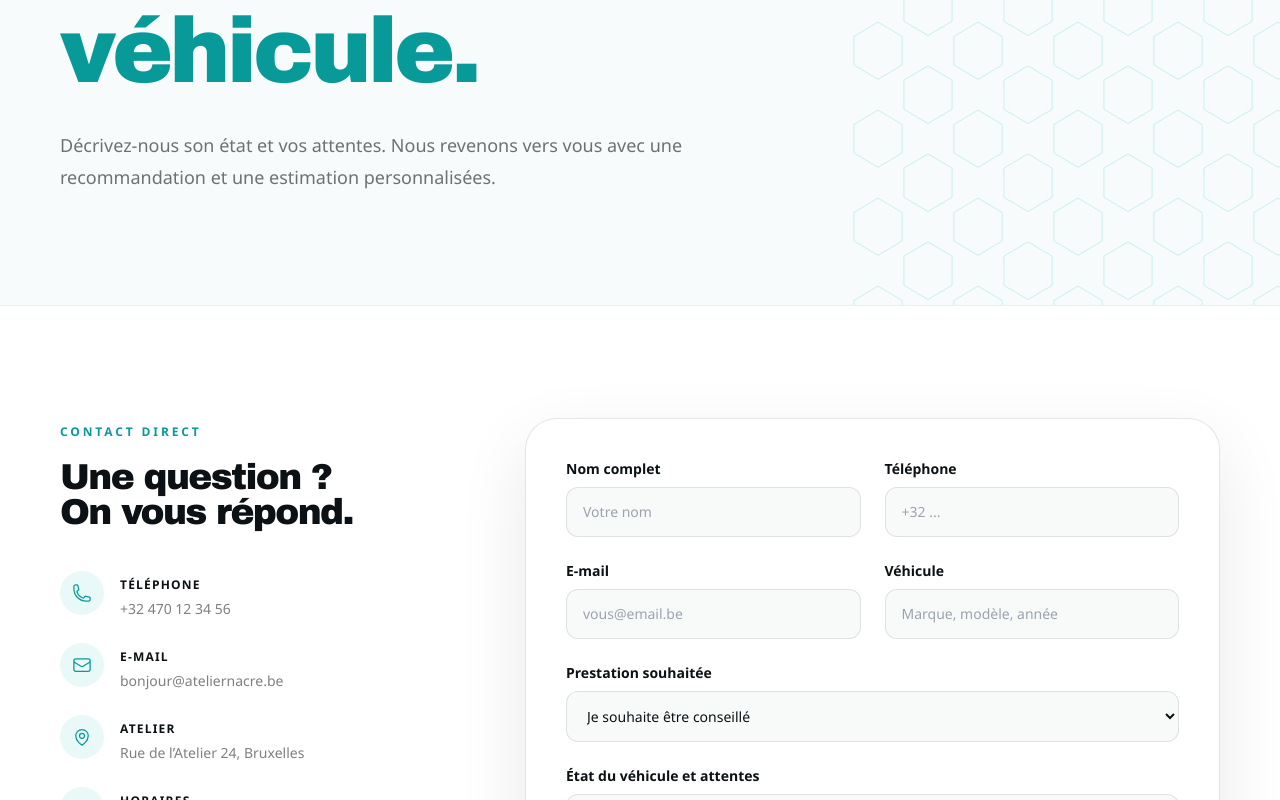
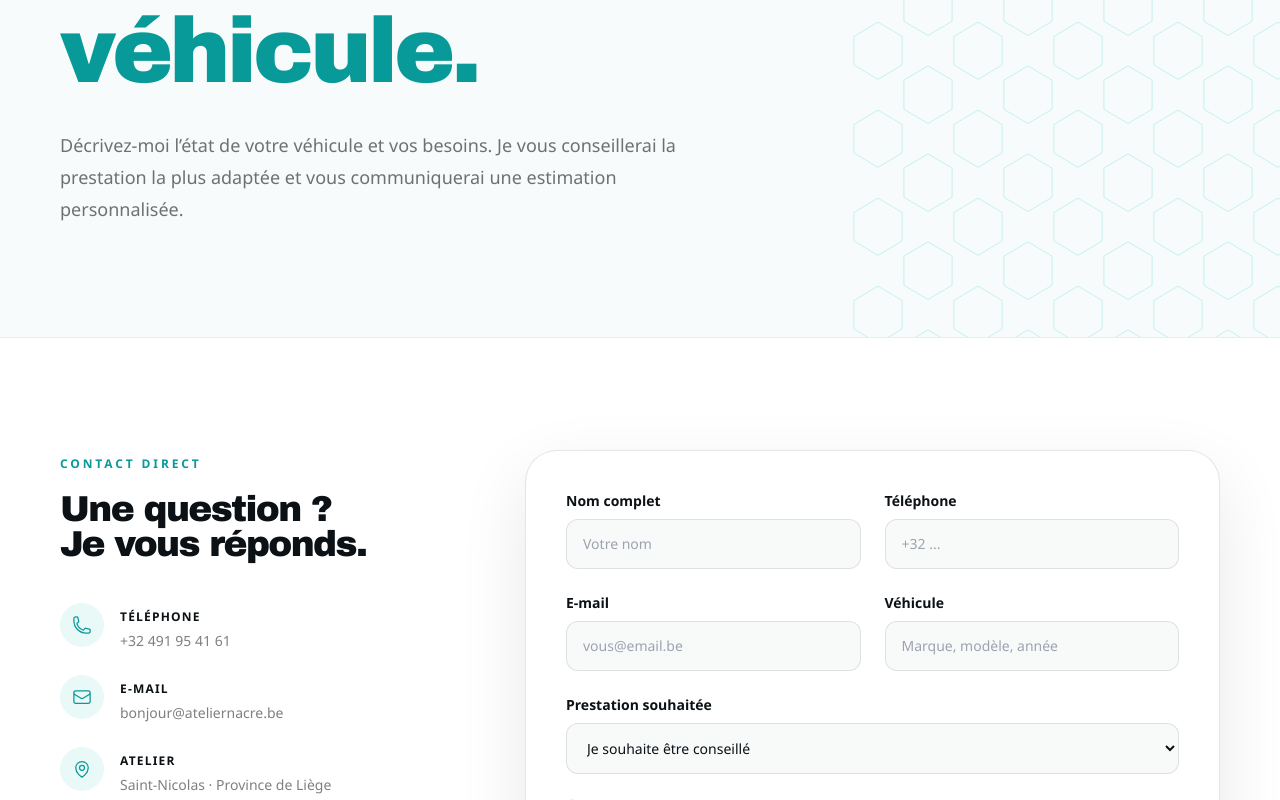
Before and after one commit to ovo-thom/auto-detailing, a Next.js app: page /contact in a window 1280 px wide. Shown: the part 320-1120 px from the top of the page. Built offline with nearby package versions, Linux system fonts and the light colour scheme.

Commit message:
feat(contact): extract contact data and add WhatsApp integration

```diff
--- a/app/contact/page.tsx
+++ b/app/contact/page.tsx
@@ -1,18 +1,15 @@
 import PageHero from "@/components/ui/PageHero";
-import {
-  MapPinIcon,
-  PhoneIcon,
-  EnvelopeIcon,
-  ClockIcon,
-} from "@heroicons/react/24/outline";
+import { MapPinIcon } from "@heroicons/react/24/outline";
+import { contactInfos, serviceOptions, whatsappUrl } from "@/lib/contactData";
+
 export default function Contact() {
   return (
     <>
       <PageHero
-        index="03"
+        eyebrow="contact"
         title="Parlons de"
         accent="votre véhicule."
-        text="Décrivez-nous son état et vos attentes. Nous revenons vers vous avec une recommandation et une estimation personnalisées."
+        text="Décrivez-moi l’état de votre véhicule et vos besoins. Je vous conseillerai la prestation la plus adaptée et vous communiquerai une estimation personnalisée."
       />
       <section className="section-pad">
         <div className="container-site grid gap-12 lg:grid-cols-[.75fr_1.25fr]">
@@ -20,28 +17,27 @@ export default function Contact() {
             <p className="eyebrow">Contact direct</p>
             <h2 className="display text-4xl">
               Une question ?<br />
-              On vous répond.
+              Je vous réponds.
             </h2>
             <div className="mt-10 space-y-6">
-              {[
-                [PhoneIcon, "Téléphone", "+32 470 12 34 56"],
-                [EnvelopeIcon, "E-mail", "bonjour@ateliernacre.be"],
-                [MapPinIcon, "Atelier", "Rue de l’Atelier 24, Bruxelles"],
-                [ClockIcon, "Horaires", "Lun–Sam · 08:30–18:30"],
-              ].map(([Icon, l, v]: any) => (
-                <div key={l} className="flex gap-4">
+              {contactInfos.map(({ icon: Icon, label, value }) => (
+                <div key={label} className="flex gap-4">
                   <span className="grid h-11 w-11 shrink-0 place-items-center rounded-full bg-mist">
                     <Icon className="h-5 w-5 text-aqua-dark" />
                   </span>
+
                   <div>
-                    <b className="text-xs uppercase tracking-widest">{l}</b>
-                    <p className="mt-1 text-sm text-black/50">{v}</p>
+                    <b className="text-xs uppercase tracking-widest">{label}</b>
+
+                    <p className="mt-1 text-sm text-black/50">{value}</p>
                   </div>
                 </div>
               ))}
             </div>
             <a
-              href="https://wa.me/32470123456"
+              href={whatsappUrl}
+              target="_blank"
+              rel="noopener noreferrer"
               className="mt-10 inline-flex w-full items-center justify-center rounded-2xl bg-[#25D366] px-6 py-4 text-sm font-bold text-white transition hover:-translate-y-1"
             >
               Discuter sur WhatsApp →
@@ -86,10 +82,9 @@ export default function Contact() {
               <label className="text-sm font-bold md:col-span-2">
                 Prestation souhaitée
                 <select className="mt-2 w-full rounded-xl border border-black/10 bg-[#f8fafa] px-4 py-3.5 font-normal outline-none focus:border-aqua">
-                  <option>Je souhaite être conseillé</option>
-                  <option>Formule Essentiel</option>
-                  <option>Formule Renouveau</option>
-                  <option>Formule Signature</option>
+                  {serviceOptions.map((option) => (
+                    <option key={option}>{option}</option>
+                  ))}
                 </select>
               </label>
               <label className="text-sm font-bold md:col-span-2">
--- a/app/prestations/page.tsx
+++ b/app/prestations/page.tsx
@@ -12,7 +12,7 @@ export default function Prestations() {
   return (
     <>
       <PageHero
-        index="Prestations & tarifs"
+        eyebrow="Prestations & tarifs"
         title="Des prestations claires,"
         accent="des prix transparents."
         text="Choisissez la formule adaptée à votre véhicule. Les prestations peuvent être ajustées selon l'état de votre habitacle et vos besoins."
--- /dev/null
+++ b/lib/contactData.ts
@@ -0,0 +1,43 @@
+import {
+  MapPinIcon,
+  PhoneIcon,
+  EnvelopeIcon,
+  ClockIcon,
+} from "@heroicons/react/24/outline";
+
+export const contactInfos = [
+  {
+    icon: PhoneIcon,
+    label: "Téléphone",
+    value: "+32 491 95 41 61",
+  },
+  {
+    icon: EnvelopeIcon,
+    label: "E-mail",
+    value: "bonjour@ateliernacre.be",
+  },
+  {
+    icon: MapPinIcon,
+    label: "Atelier",
+    value: "Saint-Nicolas · Province de Liège",
+  },
+  {
+    icon: ClockIcon,
+    label: "Horaires",
+    value: "Lun–Sam · Sur rendez-vous",
+  },
+];
+
+export const serviceOptions = [
+  "Je souhaite être conseillé",
+  "Formule Essentiel",
+  "Formule Approfondi",
+  "Formule Complet",
+];
+
+export const whatsappMessage =
+  "Bonjour, je souhaiterais obtenir des informations pour le nettoyage de mon véhicule.";
+
+export const whatsappUrl = `https://wa.me/32491954161?text=${encodeURIComponent(
+  whatsappMessage,
+)}`;
```
